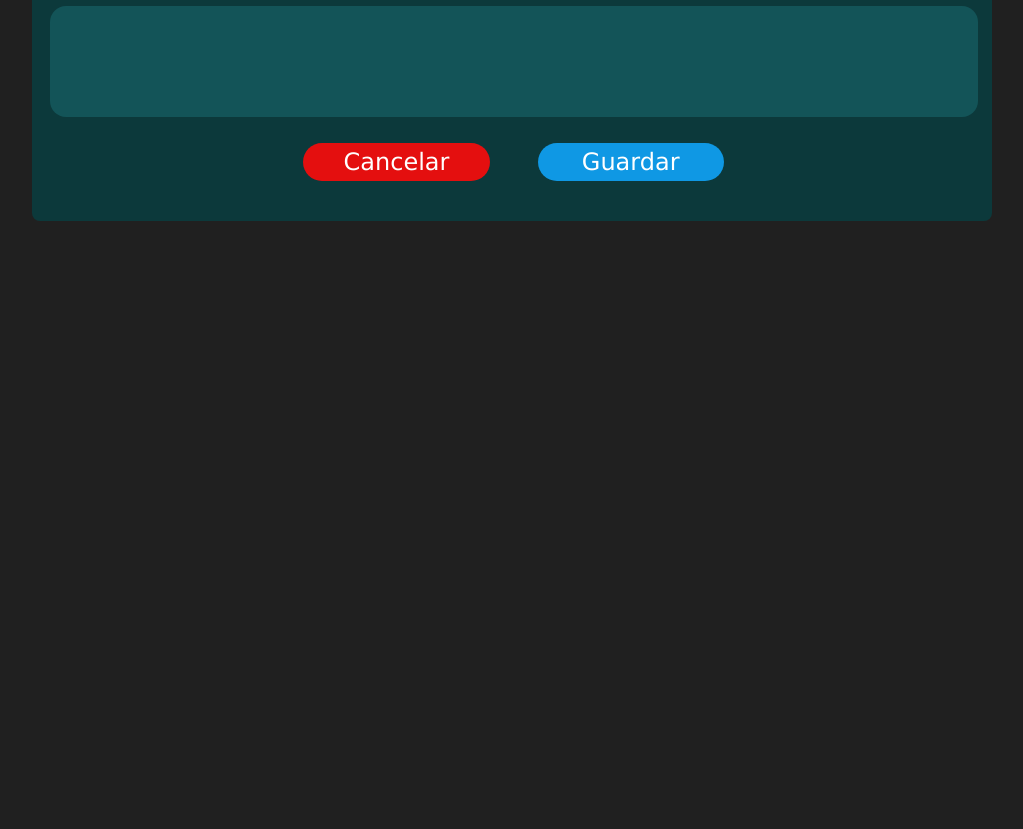
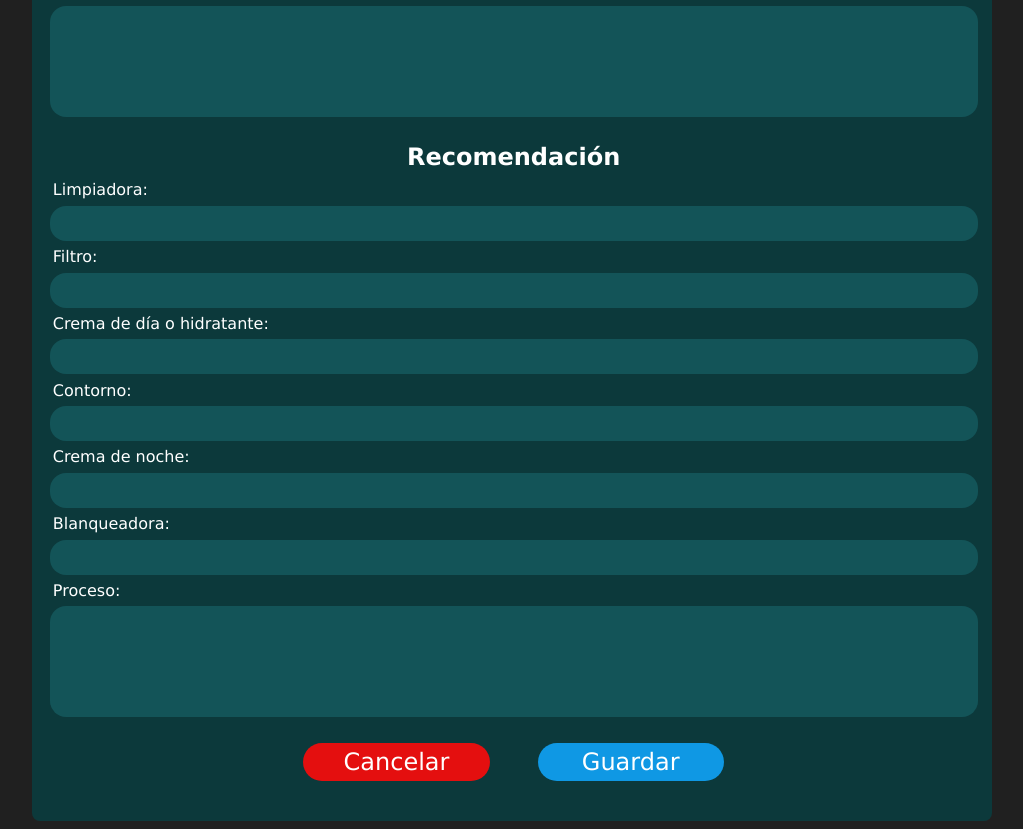
Before and after one commit to Darmin-RC/Rose-Skin-System, a Vue app: page / in a window 1280 px wide. Shown: the part 820-1649 px from the top of the page, without its empty margins (256-1279 px from the left). Before the commit the page ends 1049 px from the top, so only its background shows below. Built offline with nearby package versions, Linux system fonts and the light colour scheme.

Commit message:
Editar Reomendación

```diff
--- a/src/components/EditarPaciente.vue
+++ b/src/components/EditarPaciente.vue
@@ -13,6 +13,32 @@
     <input v-model="pacienteEditado.medicamento" type="text" id="medicamento" />
 
     <!-- Agrega más campos según sea necesario -->
+    <br />
+    <h2>Editar Recomendación</h2>
+    <label for="limpiadora">Limpiadora:</label>
+    <input v-model="pacienteEditado.limpiadora" type="text" id="limpiadora" />
+    <label for="filtro">Filtro:</label>
+    <input v-model="pacienteEditado.filtro" type="text" id="filtro" />
+    <label for="cremaDia">Crema de día o hidratante:</label>
+    <input v-model="pacienteEditado.cremaDia" type="text" id="cremaDia" />
+    <label for="contorno">Contorno:</label>
+    <input v-model="pacienteEditado.contorno" type="text" id="contorno" />
+    <label for="cremaNoche">Crema de noche:</label>
+    <input v-model="pacienteEditado.cremaNoche" type="text" id="cremaNoche" />
+    <label for="blanqueadora">Blanqueadora:</label>
+    <input
+      v-model="pacienteEditado.blanqueadora"
+      type="text"
+      id="blanqueadora"
+    />
+    <label for="proceso">Proceso:</label>
+    <textarea
+      v-model="pacienteEditado.proceso"
+      type="text"
+      id="proceso"
+      cols="30"
+      rows="5"
+    ></textarea>
 
     <div class="buttons">
       <button style="background: var(--red)" @click="cancelarEdicion">
@@ -99,6 +125,13 @@ export default {
   font-size: 1em;
 }
 
+.editar-paciente textarea {
+  width: 100%;
+  padding: 0.5em;
+  margin: 0.1em;
+  font-size: 1em;
+}
+
 .buttons {
   display: flex;
   align-items: center;
--- a/src/components/Form.vue
+++ b/src/components/Form.vue
@@ -1,43 +1,84 @@
 <template>
   <div class="form">
     <h2>Datos del Paciente</h2>
-    <form @submit.prevent="submitForm">
+    <form @submit.prevent="guardarDatos">
       <label for="nombre">Nombre y Apellido:</label>
-      <input v-model="formData.nombre" type="text" id="nombre" />
+      <input v-model="formData.nombre" type="text" id="nombre" required />
       <label for="edad">Edad:</label>
-      <input v-model="formData.edad" type="number" id="edad" />
+      <input v-model="formData.edad" type="number" id="edad" required />
       <label for="telefono">Teléfono:</label>
-      <input v-model="formData.telefono" type="tel" id="telefono" />
+      <input v-model="formData.telefono" type="tel" id="telefono" required />
       <label for="medicamento">Medicamento que utiliza actualmente:</label>
-      <input v-model="formData.medicamento" type="text" id="medicamento" />
+      <input
+        v-model="formData.medicamento"
+        type="text"
+        id="medicamento"
+        required
+      />
       <label for="recomendado">Recomendado por:</label>
-      <input v-model="formData.recomendado" type="text" id="recomendado" />
+      <input
+        v-model="formData.recomendado"
+        type="text"
+        id="recomendado"
+        required
+      />
       <label for="anticonceptivo">¿Algún anticonceptivo?</label>
       <input
         v-model="formData.anticonceptivo"
         type="text"
         id="anticonceptivo"
+        required
       />
       <label for="alergias">¿Alergias?</label>
-      <input v-model="formData.alergias" type="text" id="alergias" />
+      <input v-model="formData.alergias" type="text" id="alergias" required />
       <label for="diagnostico">Enfermedad diagnosticada:</label>
-      <input v-model="formData.diagnostico" type="text" id="diagnostico" />
+      <input
+        v-model="formData.diagnostico"
+        type="text"
+        id="diagnostico"
+        required
+      />
       <label for="piel">Tipo de piel:</label>
-      <input v-model="formData.piel" type="text" id="piel" />
-      <label for="sensibilidad">Sensibilidad y Fotoripo:</label>
-      <input v-model="formData.sensibilidad" type="text" id="sensibilidad" />
+      <input v-model="formData.piel" type="text" id="piel" required />
+      <label for="sensibilidad">Sensibilidad y Fototipo:</label>
+      <input
+        v-model="formData.sensibilidad"
+        type="text"
+        id="sensibilidad"
+        required
+      />
       <label for="afeccion">Afección diagnosticada:</label>
-      <input v-model="formData.afeccion" type="text" id="afeccion" />
+      <input v-model="formData.afeccion" type="text" id="afeccion" required />
       <label for="tratamiento">Plan de tratamiento:</label>
       <textarea
         v-model="formData.tratamiento"
         id="tratamiento"
         cols="30"
         rows="5"
-      ></textarea>
+        required
+      />
+      <br />
+
+      <h2>Recomendación</h2>
+      <label for="limpiadora">Limpiadora:</label>
+      <input v-model="limpiadora" type="text" id="limpiadora" required />
+      <label for="filtro">Filtro:</label>
+      <input v-model="filtro" type="text" id="filtro" required />
+      <label for="cremaDia">Crema de día o hidratante:</label>
+      <input v-model="cremaDia" type="text" id="cremaDia" required />
+      <label for="contorno">Contorno:</label>
+      <input v-model="contorno" type="text" id="contorno" required />
+      <label for="cremaNoche">Crema de noche:</label>
+      <input v-model="cremaNoche" type="text" id="cremaNoche" required />
+      <label for="blanqueadora">Blanqueadora:</label>
+      <input v-model="blanqueadora" type="text" id="blanqueadora" required />
+      <label for="proceso">Proceso:</label>
+      <textarea v-model="proceso" id="proceso" cols="30" rows="5" required />
 
       <div class="buttons">
-        <button type="button" style="background: var(--red)">Cancelar</button>
+        <button type="button" style="background: var(--red)" @click="cancelar">
+          Cancelar
+        </button>
         <button type="submit" style="background: var(--blue)">Guardar</button>
       </div>
     </form>
@@ -64,16 +105,32 @@ export default {
       sensibilidad: "",
       telefono: null,
       tratamiento: "",
-      // Agrega más campos según tus necesidades
     });
 
-    const submitForm = async () => {
+    const limpiadora = ref("");
+    const filtro = ref("");
+    const cremaDia = ref("");
+    const contorno = ref("");
+    const cremaNoche = ref("");
+    const blanqueadora = ref("");
+    const proceso = ref("");
+
+    const guardarDatos = async () => {
       try {
-        const docRef = await addDoc(
-          collection(db, "pacientes"),
-          formData.value
-        );
+        const pacienteData = {
+          ...formData.value,
+          limpiadora: limpiadora.value,
+          filtro: filtro.value,
+          cremaDia: cremaDia.value,
+          contorno: contorno.value,
+          cremaNoche: cremaNoche.value,
+          blanqueadora: blanqueadora.value,
+          proceso: proceso.value,
+        };
+
+        const docRef = await addDoc(collection(db, "pacientes"), pacienteData);
         console.log("Documento ID:", docRef.id);
+
         // Limpia el formulario después de enviar los datos
         formData.value = {
           afeccion: "",
@@ -88,16 +145,58 @@ export default {
           sensibilidad: "",
           telefono: null,
           tratamiento: "",
-          // Agrega más campos según tus necesidades
         };
+
+        // Limpia los campos de recomendación
+        limpiadora.value = "";
+        filtro.value = "";
+        cremaDia.value = "";
+        contorno.value = "";
+        cremaNoche.value = "";
+        blanqueadora.value = "";
+        proceso.value = "";
       } catch (error) {
         console.error("Error al guardar en Firebase:", error);
       }
     };
 
+    const cancelar = () => {
+      // Limpia los campos de datos del paciente y recomendación
+      formData.value = {
+        afeccion: "",
+        alergias: "",
+        anticonceptivo: "",
+        diagnostico: "",
+        edad: null,
+        medicamento: "",
+        nombre: "",
+        piel: "",
+        recomendado: "",
+        sensibilidad: "",
+        telefono: null,
+        tratamiento: "",
+      };
+
+      limpiadora.value = "";
+      filtro.value = "";
+      cremaDia.value = "";
+      contorno.value = "";
+      cremaNoche.value = "";
+      blanqueadora.value = "";
+      proceso.value = "";
+    };
+
     return {
       formData,
-      submitForm,
+      limpiadora,
+      filtro,
+      cremaDia,
+      contorno,
+      cremaNoche,
+      blanqueadora,
+      proceso,
+      guardarDatos,
+      cancelar,
     };
   },
 };
--- a/src/views/Dashboard.vue
+++ b/src/views/Dashboard.vue
@@ -31,6 +31,7 @@
             <th>Teléfono</th>
             <th>Edad</th>
             <th>Medicamento</th>
+            <th>Recomendación</th>
             <th>Editar</th>
             <th>Eliminar</th>
           </tr>
@@ -40,6 +41,9 @@
             <td>{{ paciente.telefono }}</td>
             <td>{{ paciente.edad }}</td>
             <td>{{ paciente.medicamento }}</td>
+            <td>
+              {{ paciente.proceso ? "Tiene" : "No Tiene" }}
+            </td>
             <td>
               <button
                 style="color: var(--green)"
@@ -58,6 +62,7 @@
             </td>
           </tr>
         </table>
+
         <EditarPaciente
           v-if="mostrarFormularioEditar && pacienteSeleccionado"
           :paciente="pacienteSeleccionado"
@@ -107,6 +112,13 @@ export default {
       diagnostico: doc.data().diagnostico,
       medicamento: doc.data().medicamento,
       telefono: doc.data().telefono,
+      limpiadora: doc.data().limpiadora,
+      filtro: doc.data().filtro,
+      cremaDia: doc.data().cremaDia,
+      contorno: doc.data().contorno,
+      cremaNoche: doc.data().cremaNoche,
+      blanqueadora: doc.data().blanqueadora,
+      proceso: doc.data().proceso,
     }));
   },
   methods: {
@@ -137,6 +149,13 @@ export default {
         diagnostico: doc.data().diagnostico,
         medicamento: doc.data().medicamento,
         telefono: doc.data().telefono,
+        limpiadora: doc.data().limpiadora,
+        filtro: doc.data().filtro,
+        cremaDia: doc.data().cremaDia,
+        contorno: doc.data().contorno,
+        cremaNoche: doc.data().cremaNoche,
+        blanqueadora: doc.data().blanqueadora,
+        proceso: doc.data().proceso,
       }));
     },
     seleccionarTodos() {
```
